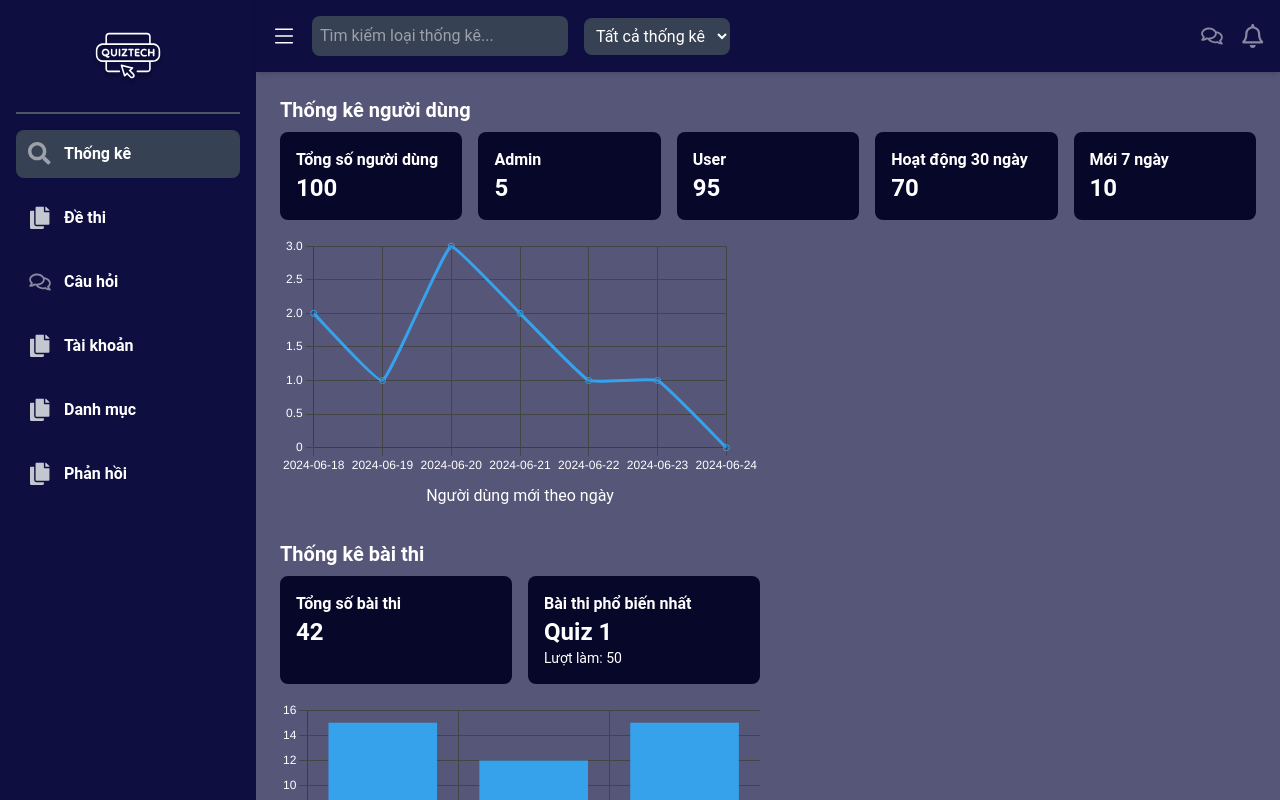
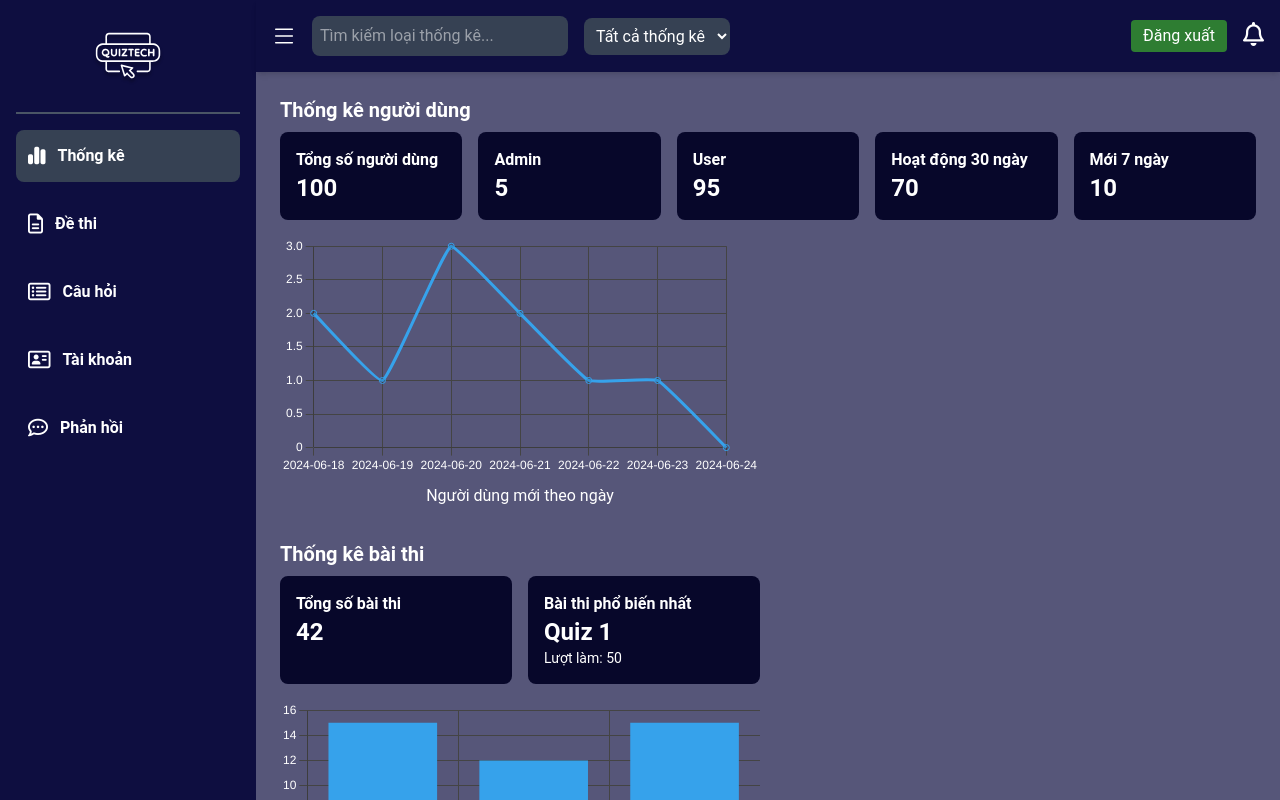
Before and after one commit to trung2004official/FinalProjectFrontEnd, a React (Vite) app: page /admin in a window 1280 px wide. Shown: the top 800 px of the page. Built offline with nearby package versions, Linux system fonts and the light colour scheme.

Commit message:
Admin icon

```diff
--- a/src/components/Admin/Navbar.jsx
+++ b/src/components/Admin/Navbar.jsx
@@ -1,11 +1,11 @@
 import React, { useState } from 'react';
 import { useLocation } from 'react-router-dom';
 import hamburgerIcon from '../../assets/7504229_hamburger_menu_list_options_icon.svg';
-import messageIcon from '../../assets/message.svg';
-import bellIcon from '../../assets/bell.svg';
 
 const majors = ['Tất cả', 'Thiết Kế Web', 'Mobile', 'Mạng Máy Tính'];
-const levels = ['Tất cả', 'Dễ', 'Trung bình', 'Khó'];
+const levels = ['Tất cả', 'Gà mờ', 'Cứng tay', 'Đỉnh kout', 'Trùm cuối'];
+const roles = ['Tất cả', 'Quản trị viên', 'Sinh viên'];
+const feedbackStatus = ['Tất cả', 'Chưa phản hồi', 'Đã phản hồi'];
 
 const Navbar = () => {
     const location = useLocation();
@@ -13,11 +13,23 @@ const Navbar = () => {
     const [filterMajor, setFilterMajor] = useState('');
     const [filterLevel, setFilterLevel] = useState('');
     const [filterStatsType, setFilterStatsType] = useState('');
+    const [filterRole, setFilterRole] = useState('');
+    const [searchAccount, setSearchAccount] = useState('');
+    const [searchFeedback, setSearchFeedback] = useState('');
+    const [filterFeedback, setFilterFeedback] = useState('');
 
     // Xác định trang hiện tại
     const isStats = location.pathname === '/admin';
     const isQuizzes = location.pathname.startsWith('/admin/quizzes');
     const isQuestions = location.pathname.startsWith('/admin/questions');
+    const isAccounts = location.pathname.startsWith('/admin/accounts');
+    const isFeedback = location.pathname.startsWith('/admin/feedback');
+
+    // Hàm xử lý đăng xuất (giả lập)
+    const handleLogout = () => {
+        localStorage.removeItem('token');
+        window.location.href = '/login';
+    };
 
     return (
         <nav className="flex items-center justify-between w-full">
@@ -103,10 +115,60 @@ const Navbar = () => {
                         </select>
                     </>
                 )}
+                {isAccounts && (
+                    <>
+                        <input
+                            type="text"
+                            className="bg-gray-700 text-white rounded-lg p-2 w-64 focus:outline-none focus:ring-2 focus:ring-blue-500"
+                            placeholder="Tìm kiếm theo tên hoặc email..."
+                            value={searchAccount}
+                            onChange={e => setSearchAccount(e.target.value)}
+                        />
+                        <select
+                            className="bg-gray-700 text-white rounded-lg p-2"
+                            value={filterRole}
+                            onChange={e => setFilterRole(e.target.value)}
+                        >
+                            {roles.map(role => (
+                                <option key={role} value={role}>{role === 'Tất cả' ? 'Tất cả vai trò' : role}</option>
+                            ))}
+                        </select>
+                    </>
+                )}
+                {isFeedback && (
+                    <>
+                        <input
+                            type="text"
+                            className="bg-gray-700 text-white rounded-lg p-2 w-64 focus:outline-none focus:ring-2 focus:ring-blue-500"
+                            placeholder="Tìm kiếm theo tên người gửi..."
+                            value={searchFeedback}
+                            onChange={e => setSearchFeedback(e.target.value)}
+                        />
+                        <select
+                            className="bg-gray-700 text-white rounded-lg p-2"
+                            value={filterFeedback}
+                            onChange={e => setFilterFeedback(e.target.value)}
+                        >
+                            {feedbackStatus.map(status => (
+                                <option key={status} value={status}>{status}</option>
+                            ))}
+                        </select>
+                    </>
+                )}
             </div>
-            <ul className="flex gap-4">
-                <li><img src={messageIcon} alt="Tin nhắn" className="w-6 h-6 cursor-pointer" /></li>
-                <li><img src={bellIcon} alt="Thông báo" className="w-6 h-6 cursor-pointer" /></li>
+            <ul className="flex gap-4 items-center">
+                <li>
+                    <button
+                        onClick={handleLogout}
+                        className="bg-Emerald hover:bg-Emerald-600 text-white px-3 py-1 rounded transition"
+                        title="Đăng xuất"
+                    >
+                        Đăng xuất
+                    </button>
+                </li>
+                <li>
+                    <i className="fa-regular fa-bell text-2xl cursor-pointer" title="Thông báo"></i>
+                </li>
             </ul>
         </nav>
     );
--- a/src/components/Admin/Sidebar.jsx
+++ b/src/components/Admin/Sidebar.jsx
@@ -1,17 +1,13 @@
 import React from 'react';
+import { NavLink } from 'react-router-dom';
 import Logo from '../../assets/quiztech_logo.svg';
-import quizIcon from '../../assets/quiz-icon.svg';
-import questionIcon from '../../assets/message.svg';
-import statsIcon from '../../assets/search.svg';
-import { NavLink } from 'react-router-dom';
 
 const navItems = [
-    { to: '/admin', icon: statsIcon, label: 'Thống kê', end: true },
-    { to: '/admin/quizzes', icon: quizIcon, label: 'Đề thi' },
-    { to: '/admin/questions', icon: questionIcon, label: 'Câu hỏi' },
-    { to: '/admin/accounts', icon: quizIcon, label: 'Tài khoản' },
-    { to: '/admin/categories', icon: quizIcon, label: 'Danh mục' },
-    { to: '/admin/feedback', icon: quizIcon, label: 'Phản hồi' },
+    { to: '/admin', icon: <i className="fa-solid fa-chart-simple"></i>, label: 'Thống kê', end: true },
+    { to: '/admin/quizzes', icon: <i className="fa-regular fa-file-lines"></i>, label: 'Đề thi' },
+    { to: '/admin/questions', icon: <i className="fa-regular fa-rectangle-list"></i>, label: 'Câu hỏi' },
+    { to: '/admin/accounts', icon: <i className="fa-regular fa-address-card"></i>, label: 'Tài khoản' },
+    { to: '/admin/feedback', icon: <i className="fa-regular fa-comment-dots"></i>, label: 'Phản hồi' },
 ];
 
 const Sidebar = () => (
@@ -30,7 +26,7 @@ const Sidebar = () => (
                     }`
                 }
             >
-                <img src={icon} alt="" className="w-6 h-6" />
+                <span className="text-xl">{icon}</span>
                 <span>{label}</span>
             </NavLink>
         ))}
```
